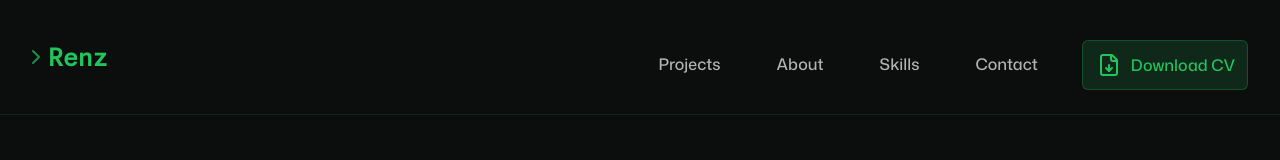
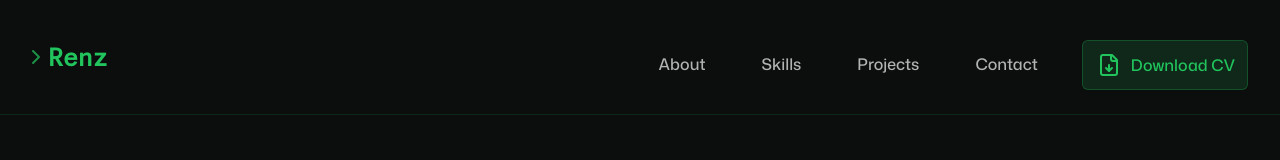
Before and after one commit to lawrence-ruscia/homepage, a React (Vite) app: page / in a window 1280 px wide. Shown: the top 160 px of the page. Built offline with nearby package versions, Linux system fonts and the light colour scheme.

Commit message:
refactor(nav): change link order for better ux

```diff
--- a/src/components/NavList.jsx
+++ b/src/components/NavList.jsx
@@ -6,12 +6,6 @@ export const NavList = () => {
 
   return (
     <ul className={styles.navList}>
-      <li className={styles.navLink}>
-        <a href='#projects'>
-          <FolderCode className={styles.navIcon} />
-          Projects
-        </a>
-      </li>
       <li className={styles.navLink}>
         <a href='#about'>
           <User className={styles.navIcon} />
@@ -22,6 +16,12 @@ export const NavList = () => {
         <a href='#skills'>
           <Wrench className={styles.navIcon} />
           Skills
+        </a>
+      </li>
+      <li className={styles.navLink}>
+        <a href='#projects'>
+          <FolderCode className={styles.navIcon} />
+          Projects
         </a>
       </li>
       <li className={styles.navLink}>
```
